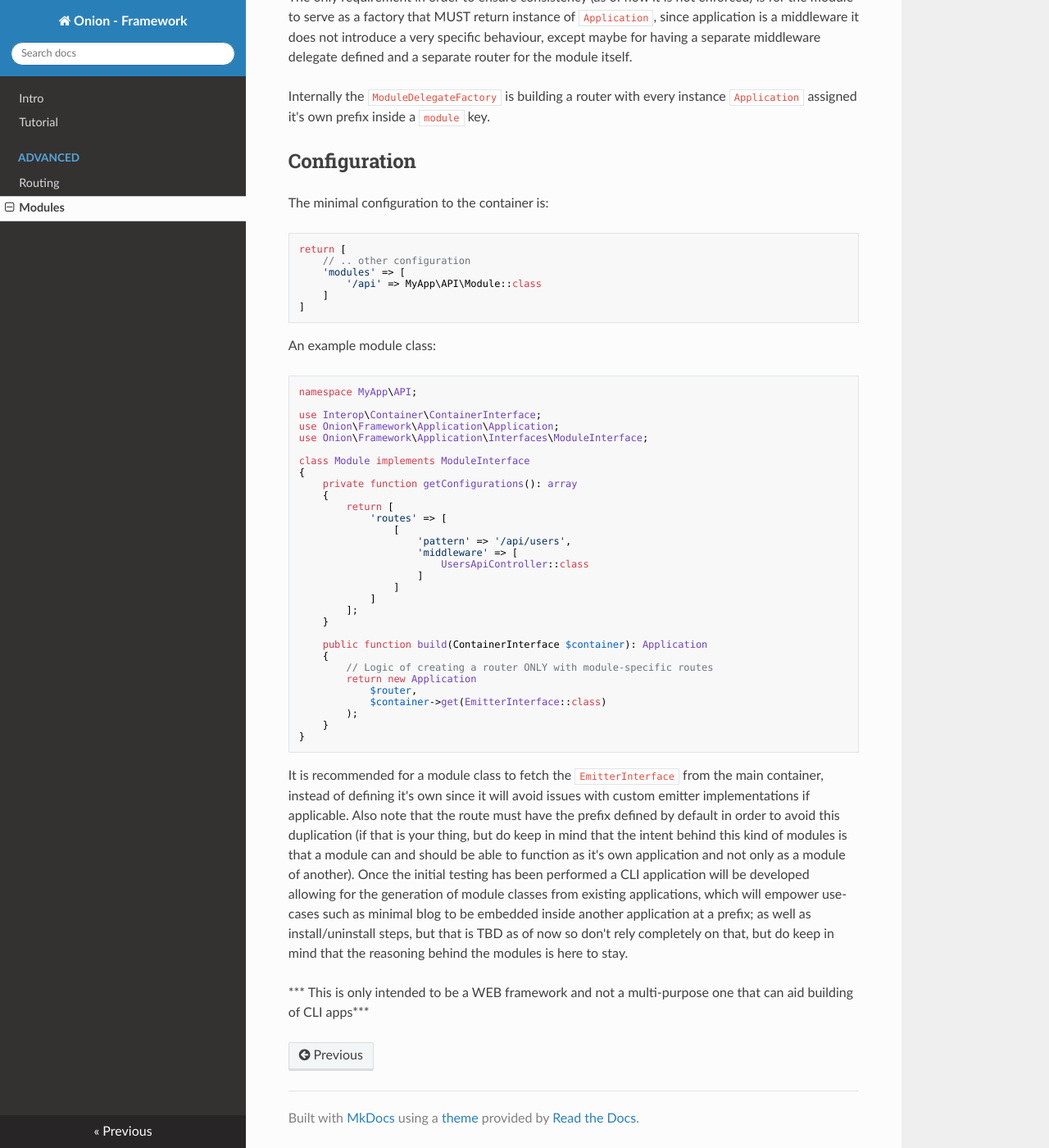
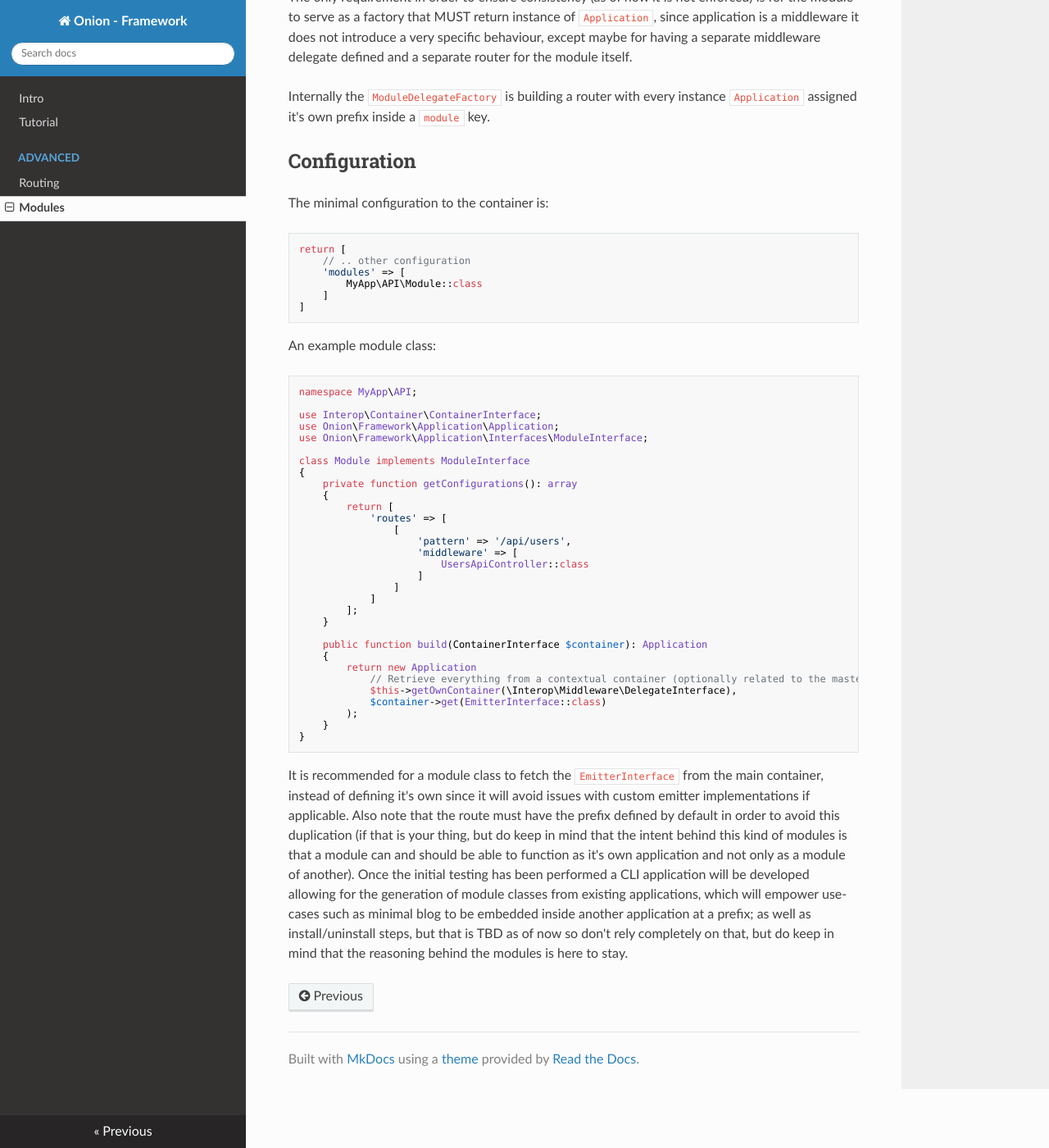
Before and after one commit to phOnion/framework, an MkDocs documentation site: the page built from docs/modules.md, in a window 1280 px wide and 1400 px high, scrolled down 442 px. Shown: the whole window at 82% size. Built offline with MkDocs 1.6.1, drawn with Linux system fonts in a browser that asks for light colours; nearby versions of some CDN libraries; old or Windows-style settings are respelled for this version of MkDocs.

Commit message:
Change documentation about modules

````diff
--- a/docs/modules.md
+++ b/docs/modules.md
@@ -31,7 +31,7 @@ The minimal configuration to the container is:
 return [
     // .. other configuration
     'modules' => [
-        '/api' => MyApp\API\Module::class
+        MyApp\API\Module::class
     ]
 ]
 ```
@@ -63,9 +63,9 @@ class Module implements ModuleInterface
 
     public function build(ContainerInterface $container): Application
     {
-        // Logic of creating a router ONLY with module-specific routes
         return new Application
-            $router,
+            // Retrieve everything from a contextual container (optionally related to the master container)
+            $this->getOwnContainer(\Interop\Middleware\DelegateInterface),
             $container->get(EmitterInterface::class)
         );
     }
@@ -86,6 +86,3 @@ to be embedded inside another application at a prefix; as well as
 install/uninstall steps, but that is TBD as of now so don't rely
 completely on that, but do keep in mind that the reasoning behind the
 modules is here to stay.
-
-*** This is only intended to be a WEB framework and not a multi-purpose
-one that can aid building of CLI apps***
````
